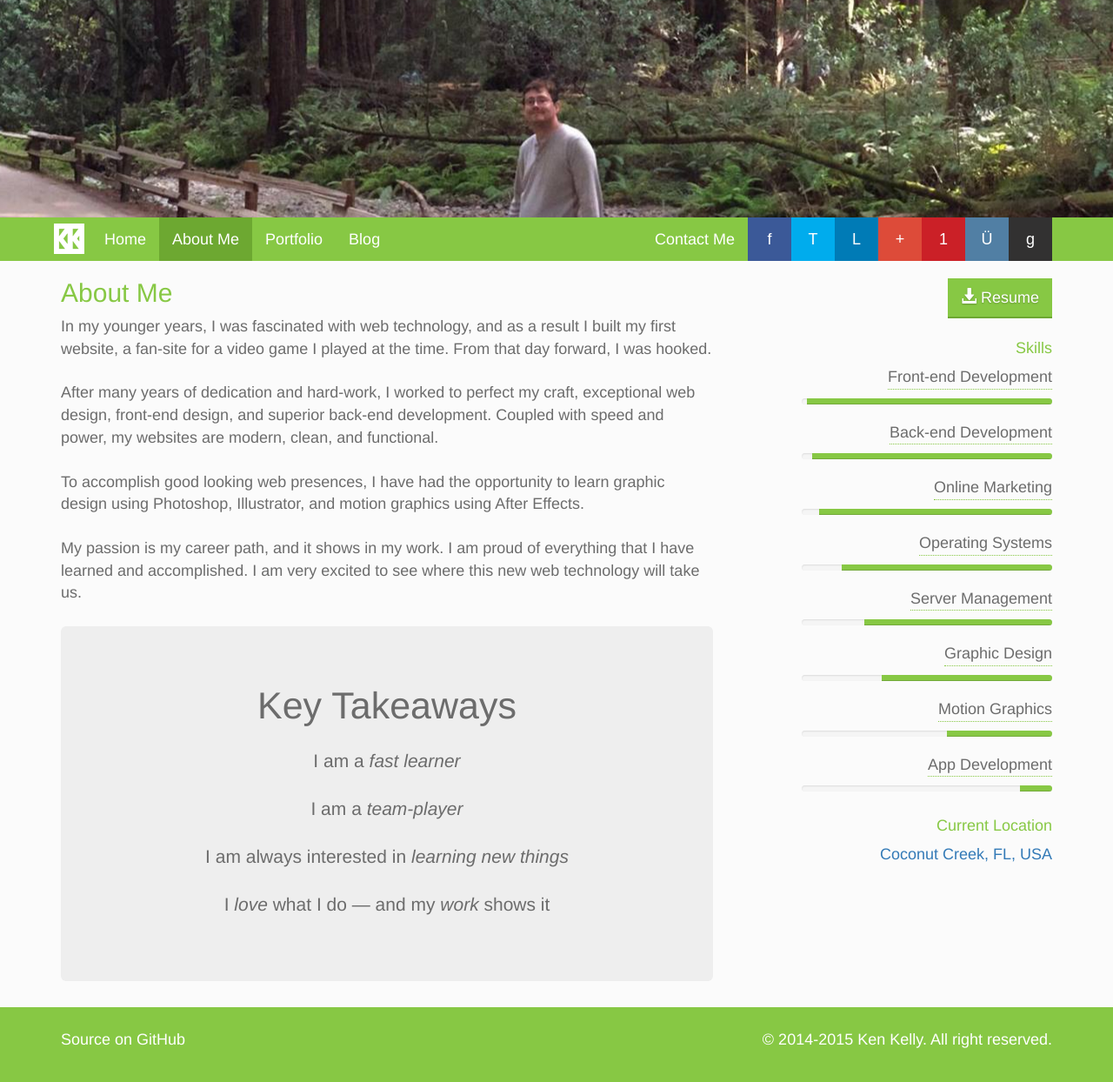
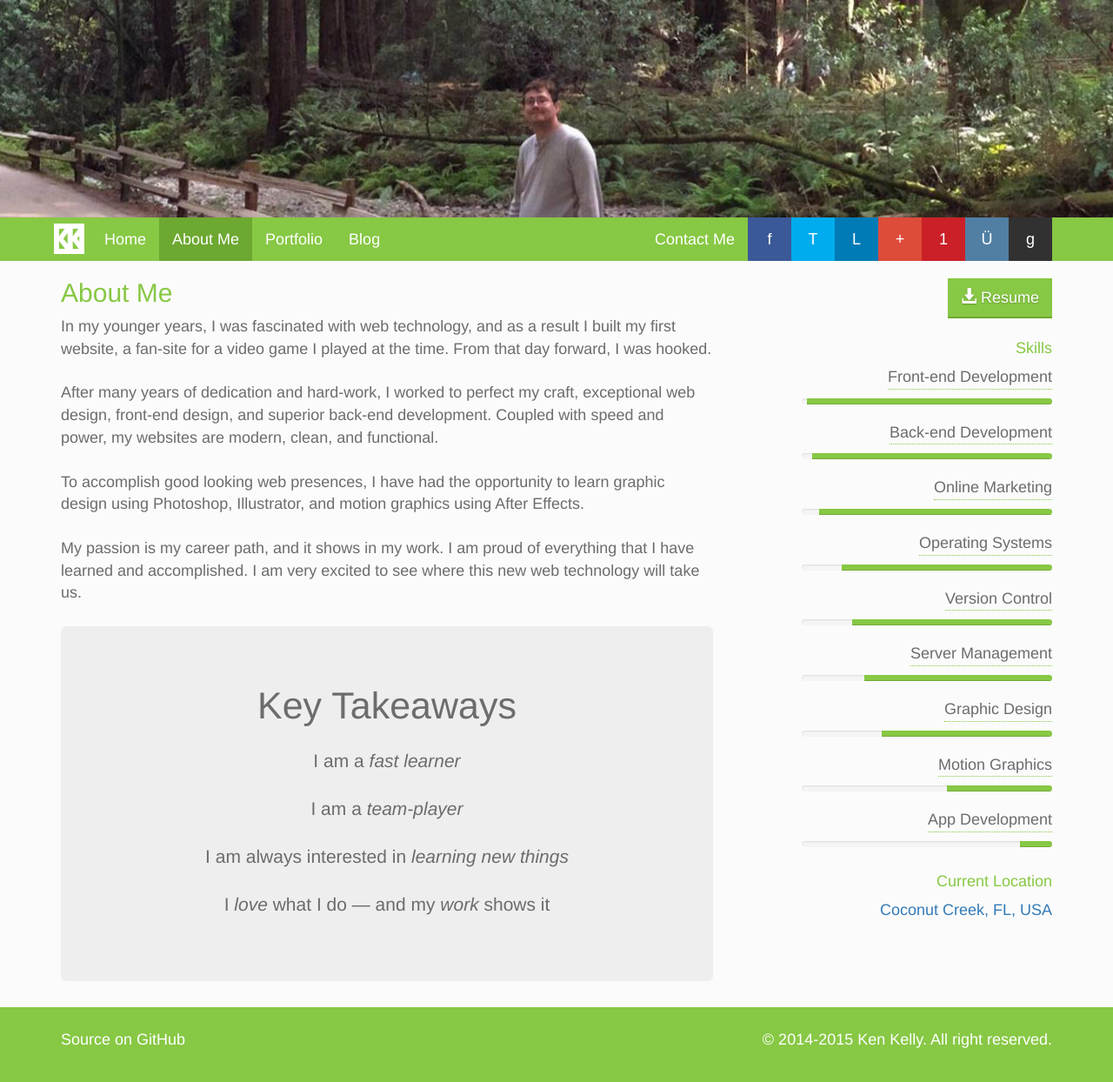
Before and after one commit to kenhkelly/kenhkelly.us, a Jekyll site: the page built from about-me.html, in a window 1280 px wide. Shown: the whole page at 87% size. Built offline with Jekyll 4.4.1, drawn with Linux system fonts in a browser that asks for light colours; some web fonts are replaced.

Commit message:
Resolves #9: Add Version Control category on about me

```diff
--- a/about-me.html
+++ b/about-me.html
@@ -57,6 +57,13 @@ excerpt: I am a fast learner. I am a team-player. I am always interested in lear
                     </div>
                     <div class="clearfix"></div>
 
+                    <p data-toggle="popover" title="Version Control" data-placement="top" data-content="Git, Mercurial">Version Control</p>
+                    <div class="progress">
+                        <div class="progress-bar pull-right" role="progressbar" aria-valuenow="80" aria-valuemin="0" aria-valuemax="100" style="width: 80%">
+                        </div>
+                    </div>
+                    <div class="clearfix"></div>
+
                     <p data-toggle="popover" title="Server Management" data-placement="top" data-content="Apache, Nginx, MongoDB, MySQL, Amazon Web Services, Digital Ocean, Firewall">Server Management</p>
                     <div class="progress">
                         <div class="progress-bar pull-right" role="progressbar" aria-valuenow="75" aria-valuemin="0" aria-valuemax="100" style="width: 75%">
```
